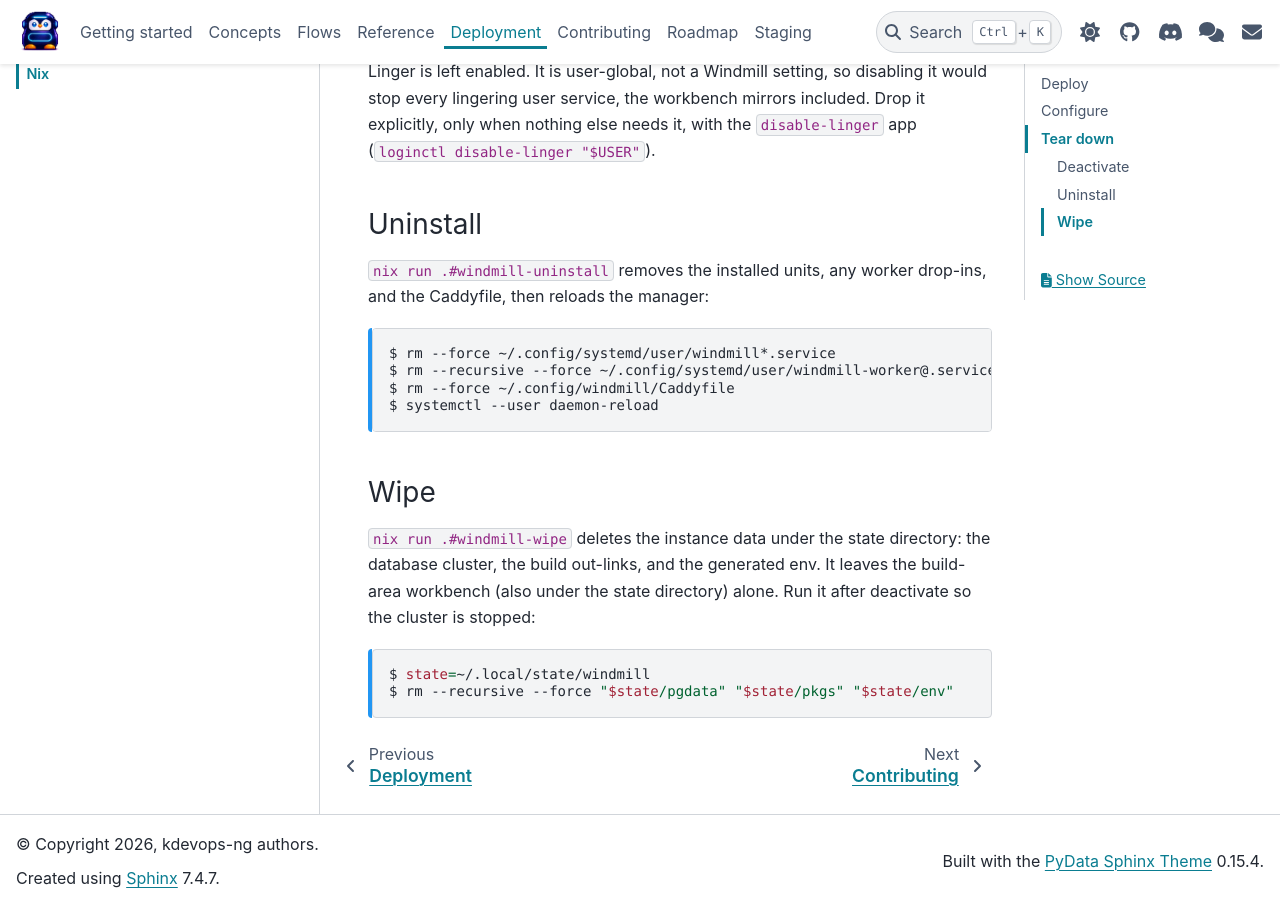
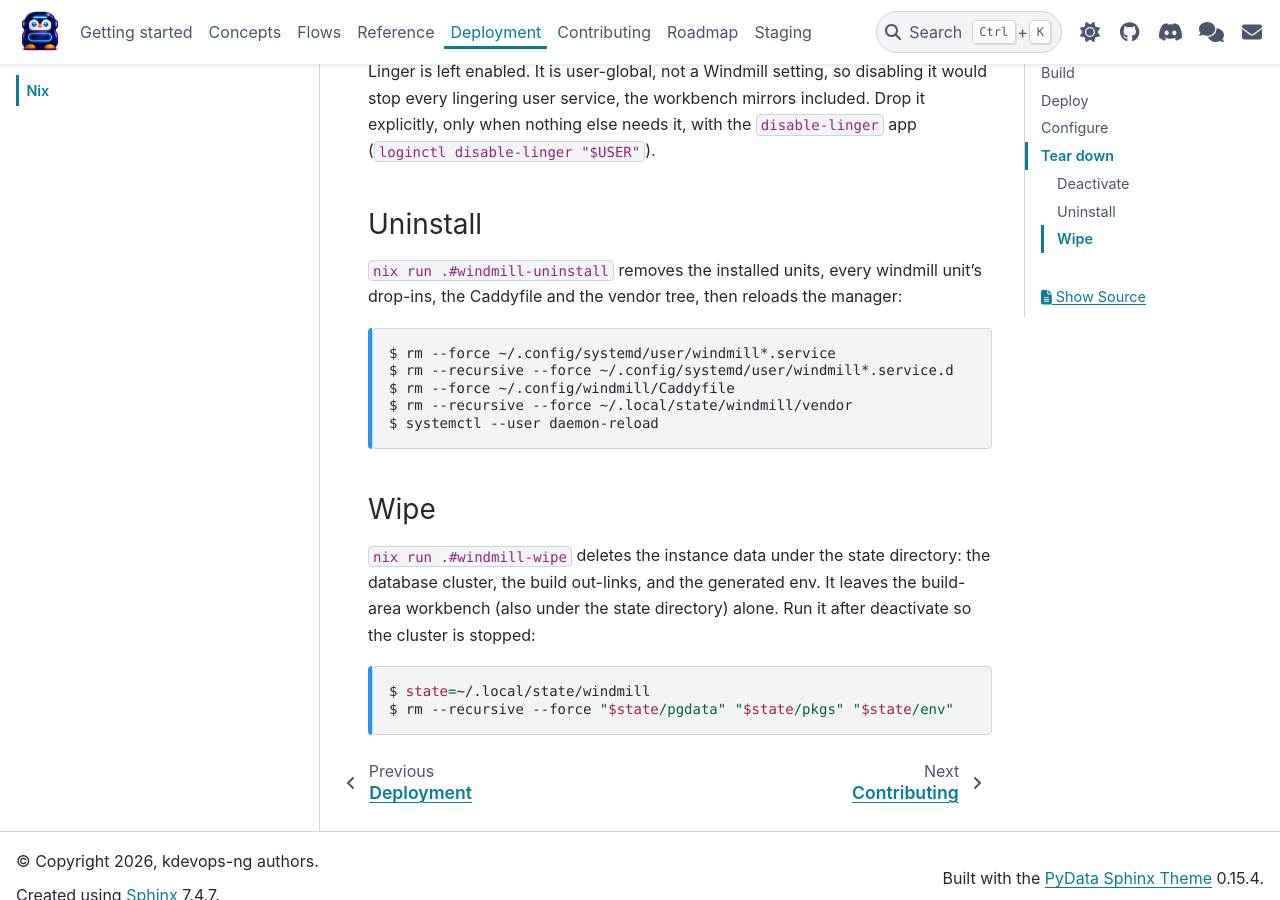
Before and after one commit to dagomez137/kdevops-ng, a Sphinx documentation site: the page built from docs/deployment/nix.rst, in a window 1280 px wide and 900 px high, scrolled down 9433 px. Built offline with Sphinx 7.4.7 and the PyData theme 0.15.4, drawn with Linux system fonts in a browser that asks for light colours.

Commit message:
docs: list what uninstall removes
The app has dropped the vendor tree and every windmill unit's drop-ins
since d621163; the page still listed the units and the Caddyfile only.

Assisted-by: LLM
Signed-off-by: Daniel Gomez <da.gomez@kernel.org>

```diff
--- a/docs/deployment/nix.rst
+++ b/docs/deployment/nix.rst
@@ -425,15 +425,16 @@
 Uninstall
 ---------
 
-``nix run .#windmill-uninstall`` removes the installed units, any worker
-drop-ins, and the Caddyfile, then reloads the manager:
+``nix run .#windmill-uninstall`` removes the installed units, every windmill
+unit's drop-ins, the Caddyfile and the vendor tree, then reloads the manager:
 
 .. code-block:: console
    :class: cmd-host
 
    $ rm --force ~/.config/systemd/user/windmill*.service
-   $ rm --recursive --force ~/.config/systemd/user/windmill-worker@.service.d
+   $ rm --recursive --force ~/.config/systemd/user/windmill*.service.d
    $ rm --force ~/.config/windmill/Caddyfile
+   $ rm --recursive --force ~/.local/state/windmill/vendor
    $ systemctl --user daemon-reload
 
 Wipe
```
